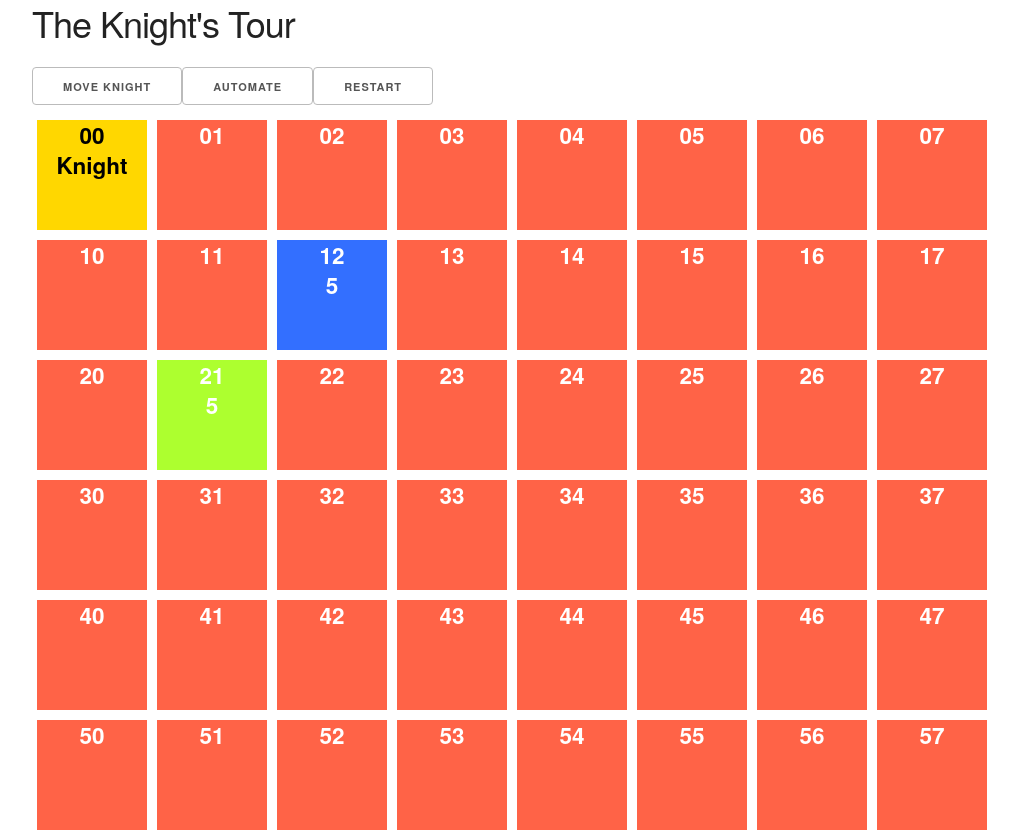
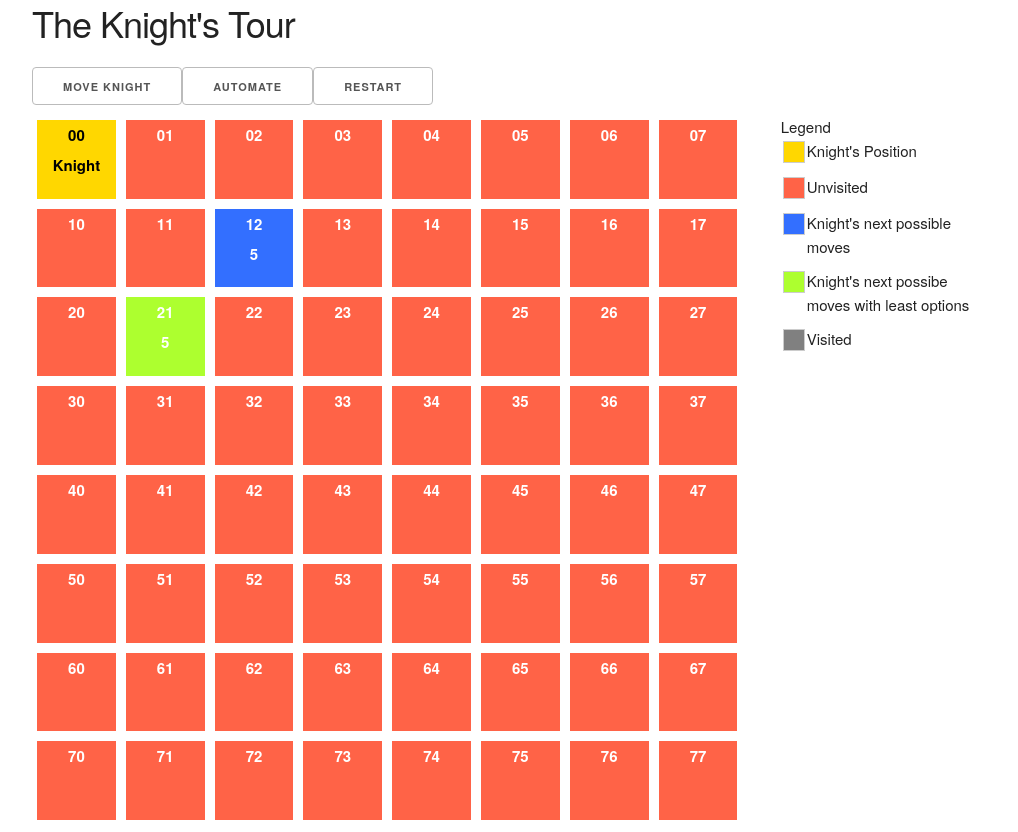
Before and after one commit to cozyazure/knightstour, an Angular app: page / in a window 1280 px wide. Shown: the top 832 px of the page, without its empty margins (128-1146 px from the left). Built offline with nearby package versions, Linux system fonts and the light colour scheme.

Commit message:
added legend

```diff
--- a/src/app/app.component.css
+++ b/src/app/app.component.css
@@ -16,7 +16,6 @@
   margin: 5px;
   color: white;
   font-weight: bold;
-  font-size: 1.5em;
   text-align: center;
   flex: 1 0 0px;
   min-width: 1.5em;
@@ -25,7 +24,7 @@
 .flex-item:before {
   content: "";
   display: block;
-  padding-top: 100%;
+  padding-top:100%;
   float: left;
 }
 
@@ -41,7 +40,15 @@
   background: gray;
 }
 
+.not-visited{
+  background: tomato;
+}
+
 .knight-present {
   background: gold;
   color: black;
 }
+
+.legend { list-style: none; }
+.legend li { float: left; margin-right: 10px; }
+.legend span { border: 1px solid #ccc; float: left; width: 20px; height: 20px; margin: 2px; }
--- a/src/app/app.component.html
+++ b/src/app/app.component.html
@@ -1,13 +1,18 @@
 <div class="container">
   <div class="row">
-    <div class="twelve columns">
+    <div class="ten columns">
       <h3>The Knight's Tour</h3>
       <button (click)="moveKnight()">Move Knight</button>
       <button (click)="automateMoveKnight()">Automate</button>
       <button (click)="resetTour()">Restart</button>
+    </div>
+
+  </div>
+  <div class="row">
+    <div class="nine columns">
       <div class="flex-container" *ngFor="let row of tiles">
         <div class="flex-item" *ngFor="let tile of row"
-               [ngClass]="{'next-possible': tile.isNextPossible ,'visited': tile.isVisited && !knightIsHere(tile), 'knight-present':knightIsHere(tile), 'is-next':tile.isNext}">
+             [ngClass]="{'next-possible': tile.isNextPossible ,'visited': tile.isVisited && !knightIsHere(tile), 'knight-present':knightIsHere(tile), 'is-next':tile.isNext}">
           {{tile.x}}{{tile.y}}
           <div *ngIf="knightIsHere(tile)">
             Knight
@@ -17,6 +22,18 @@
           </div>
         </div>
       </div>
+
+    </div>
+    <div class="three columns">
+      Legend
+      <ul class="legend">
+        <li><span class="knight-present"></span>Knight's Position</li>
+        <li><span class="not-visited"></span>Unvisited</li>
+        <li><span class="next-possible"></span>Knight's next possible moves</li>
+        <li><span class="is-next"></span>Knight's next possibe moves with least options</li>
+        <li><span class="visited"></span>Visited</li>
+
+      </ul>
     </div>
   </div>
 </div>
```
